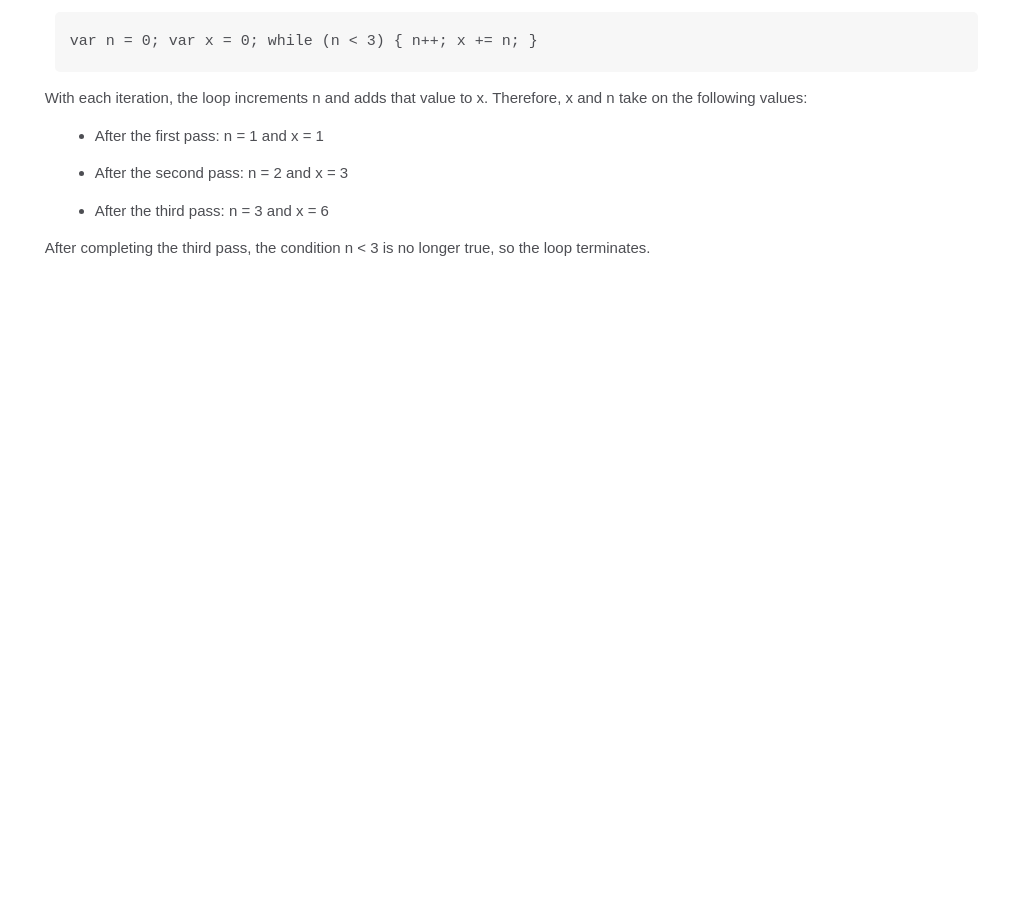
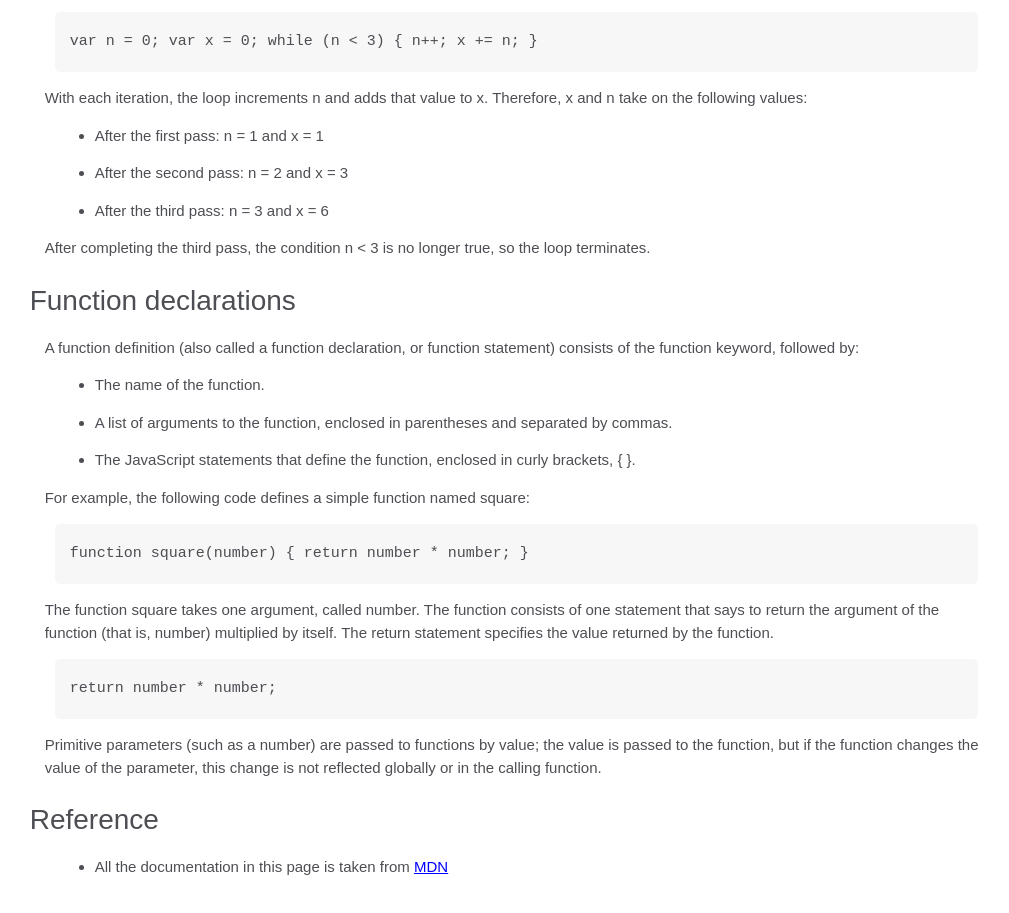
Before and after one commit to CodeVee/fcc-technical, a plain HTML site: page index.html in a window 1280 px wide. Shown: the part 5012-5925 px from the top of the page, without its empty margins (257-1266 px from the left). Before the commit the page ends 5312 px from the top, so only its background shows below. Drawn offline with Linux system fonts and the light colour scheme.

Commit message:
added function and reference section

```diff
--- a/index.html
+++ b/index.html
@@ -323,6 +323,48 @@
                     <p>After completing the third pass, the condition n < 3 is no longer true, so the loop terminates.</p>
                 </article>
             </section>
+            <section id="Function_declarations" class="mainsection">
+                <header>Function declarations</header>
+                <article>
+                    <p>
+                        A function definition (also called a function declaration,
+                        or function statement) consists of the function keyword,
+                        followed by:
+                    </p>
+                    <ul>
+                        <li>The name of the function.</li>
+                        <li>A list of arguments to the function, enclosed in parentheses and separated by commas.</li>
+                        <li>The JavaScript statements that define the function, enclosed in curly brackets, { }.</li>
+                    </ul>
+                    <p>For example, the following code defines a simple function named square:</p>
+                    <code>function square(number) { return number * number; }</code>
+                    <p>
+                        The function square takes one argument, called number. The function consists of
+                        one statement that says to return the argument of the function (that is, number)
+                        multiplied by itself. The return statement specifies the value returned by the
+                        function.
+                    </p>
+                    <code>return number * number;</code>
+                    <p>
+                        Primitive parameters (such as a number) are passed to functions by value; the
+                        value is passed to the function, but if the function changes the value of the
+                        parameter, this change is not reflected globally or in the calling function.
+                    </p>
+                </article>
+            </section>
+            <section id="Reference" class="main-section">
+                <header>Reference</header>
+                <article>
+                    <ul>
+                        <li>
+                            All the documentation in this page is taken from
+                            <a href="https://developer.mozilla.org/en-US/docs/Web/JavaScript/Guide">
+                                MDN
+                            </a>
+                        </li>
+                    </ul>
+                </article>
+            </section>
         </main>
     </div>
     <script src="main.js"></script>
--- a/style.css
+++ b/style.css
@@ -60,6 +60,12 @@ code {
     font-size: 1.5rem;
 }
 
+.wrapper section article ul li a {
+    text-decoration: underline;
+    color: blue;
+    cursor: pointer;
+}
+
 #navbar {
 
 }
```
